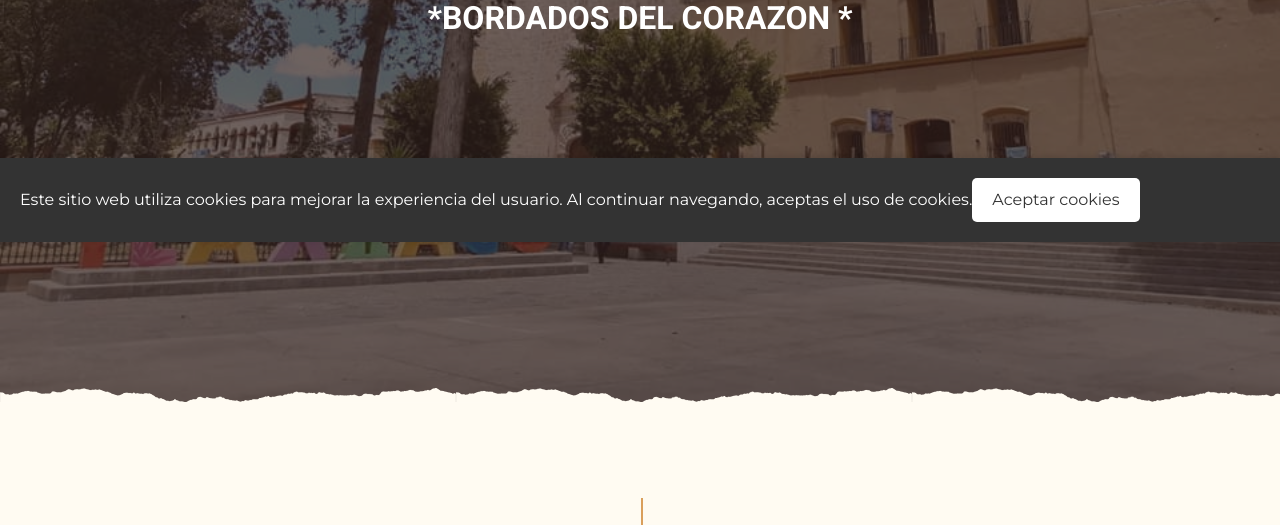
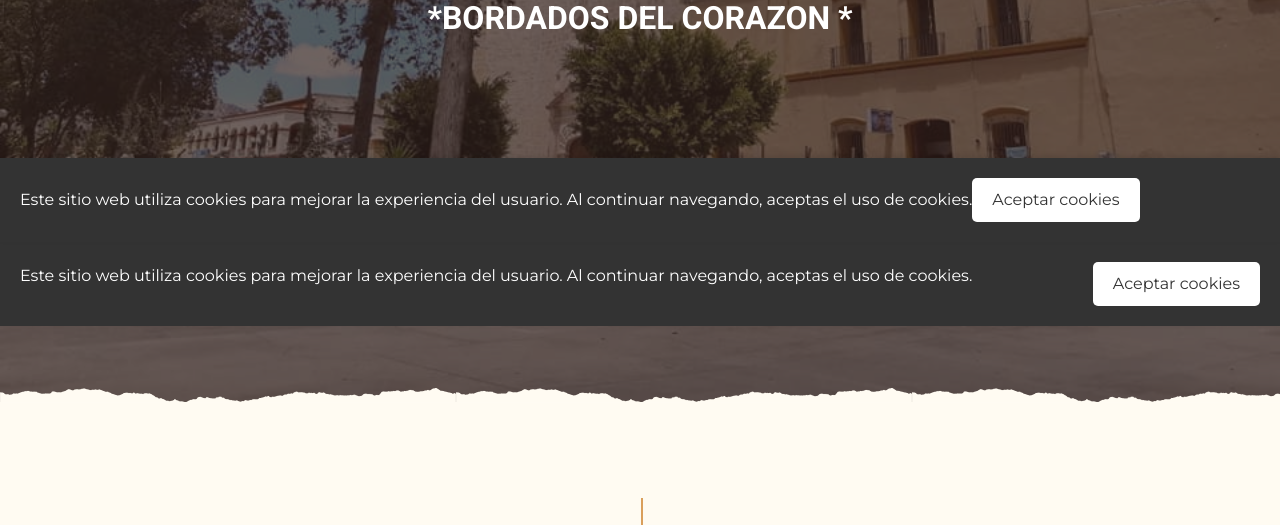
Before and after one commit to FedericoVictorianoSierra/RopaTipica, a PHP site: page / in a window 1280 px wide. Shown: the part 558-1083 px from the top of the page. Run offline with PHP 8.4, Linux system fonts and the light colour scheme; some libraries are stand-ins or nearby versions.

Commit message:
Descomentar

```diff
--- a/index.php
+++ b/index.php
@@ -193,12 +193,12 @@ if (isset($_SESSION['idusuario'])) {
 
 
 <!--  Banner de Cookies  -->
-<!--<div id="cookie-banner" class="hidden">
+<div id="cookie-banner" class="hidden">
     <div class="banner-content">
         <p>Este sitio web utiliza cookies para mejorar la experiencia del usuario. Al continuar navegando, aceptas el uso de cookies.</p>
         <button onclick="acceptCookies()">Aceptar cookies</button>
     </div>
-</div> -->
+</div>
 <!--- Fin banner de cookies -->
 
 
```
